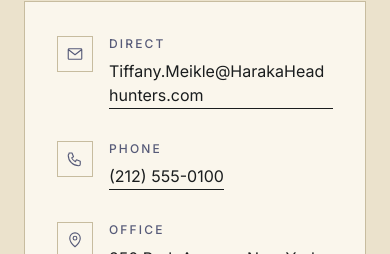
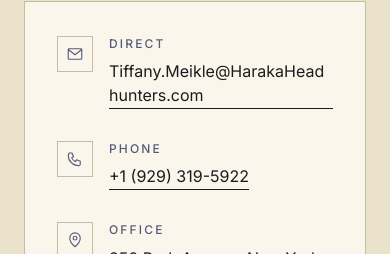
Before and after one commit to mfarazali-1/haraka, a Next.js app: page /contact in a window 390 px wide. Shown: the part 1514-1768 px from the top of the page. Built offline with nearby package versions, Linux system fonts and the light colour scheme.

Commit message:
Use real phone number (+1 929-319-5922) on Contact and About Us
Replaces the 555-exchange placeholder on the Contact page, and adds
the number to the "Say hello" card on About Us alongside the email.

```diff
--- a/app/about-us/page.tsx
+++ b/app/about-us/page.tsx
@@ -132,12 +132,19 @@
                 Whether you&rsquo;re hiring or looking, Tiffany reads every message personally, usually within one
                 business day.
               </p>
+              <div>
                 <a
                   href="mailto:Tiffany.Meikle@HarakaHeadhunters.com"
                   className="mt-4 inline-flex link-underline text-charcoal-deep text-sm"
                 >
                   Tiffany.Meikle@HarakaHeadhunters.com
                 </a>
+              </div>
+              <div>
+                <a href="tel:+19293195922" className="mt-3 inline-flex link-underline text-charcoal-deep text-sm">
+                  +1 (929) 319-5922
+                </a>
+              </div>
               <div>
                 <Link href="/contact" className="mt-6 inline-flex link-underline text-charcoal-deep text-sm">
                   Or use the contact form →
--- a/app/contact/page.tsx
+++ b/app/contact/page.tsx
@@ -57,8 +57,8 @@
   {
     label: "Phone",
     icon: <PhoneIcon />,
-    href: "tel:+12125550100",
-    text: "(212) 555-0100",
+    href: "tel:+19293195922",
+    text: "+1 (929) 319-5922",
     external: false,
   },
   {
```
Lines whose indentation alone changed are shown as unchanged.
